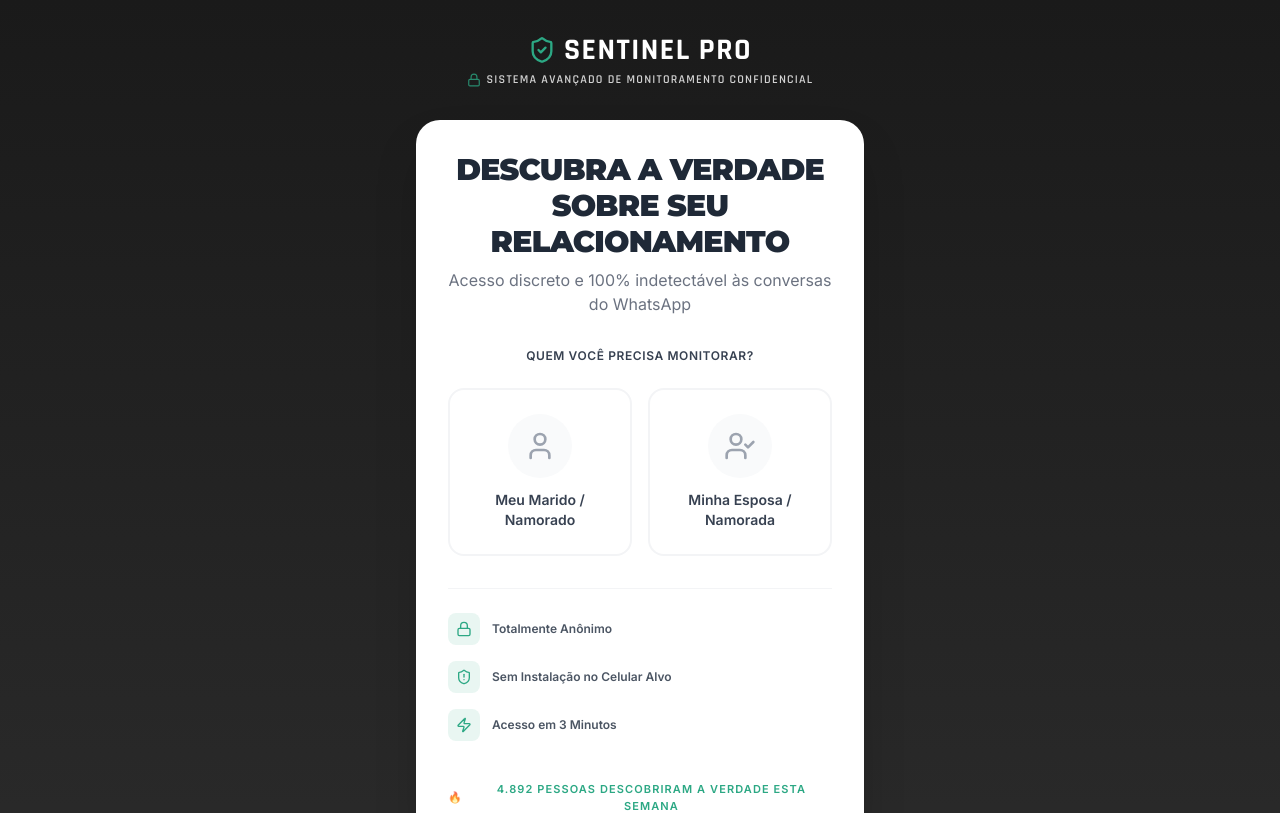
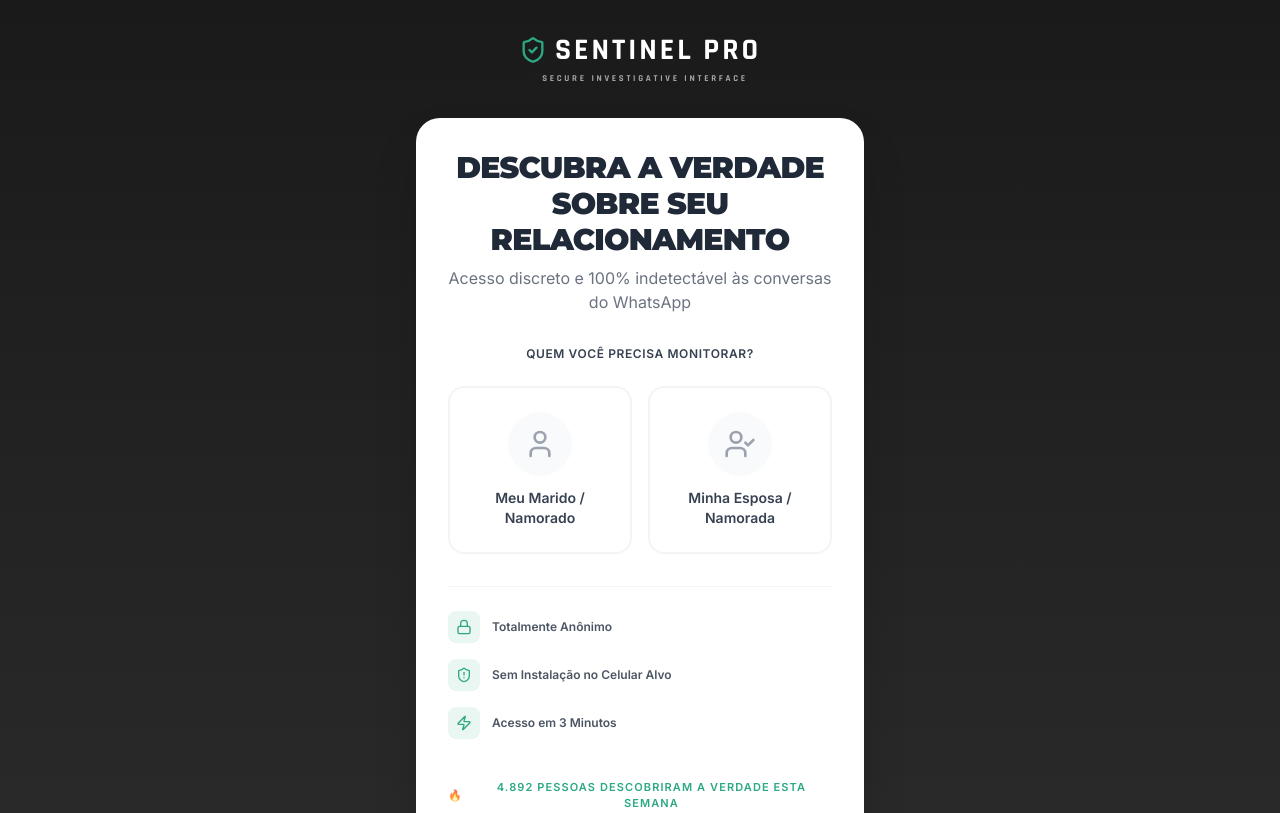
Before and after one commit to carlosdominus/sentinel_pro, a React (Vite) app: page / in a window 1280 px wide. Shown: the top 813 px of the page. Built offline with nearby package versions, Linux system fonts and the light colour scheme.

Commit message:
feat: Enhance UI and async data submission
Refactors the header component with stylistic improvements and adds asynchronous processing for data submission to improve perceived performance. The webhook call is now non-blocking.

```diff
--- a/App.tsx
+++ b/App.tsx
@@ -1,5 +1,5 @@
 
-import React, { useState } from 'react';
+import React, { useState, useEffect } from 'react';
 import Header from './components/Header.tsx';
 import Footer from './components/Footer.tsx';
 import StepSelection from './components/StepSelection.tsx';
@@ -21,21 +21,18 @@ const App: React.FC = () => {
     setStep(AppStep.DATA_ENTRY);
   };
 
-  const handleDataSubmit = async (data: { name: string; phone: string }) => {
+  const handleDataSubmit = (data: { name: string; phone: string }) => {
     setFormData({ targetName: data.name, targetPhone: data.phone });
     localStorage.setItem('sentinel_target_name', data.name);
     localStorage.setItem('sentinel_target_phone', data.phone);
 
-    // 1. Inicia Protocolos
+    // 1. Inicia a sequência visual IMEDIATAMENTE (Não bloqueante)
     setStep(AppStep.PROTOCOL);
 
-    // 2. Faz o envio e tenta pegar a foto
-    try {
-      const response = await fetch('https://nen.auto-jornada.space/webhook/hook-sentinel-pro', {
+    // 2. Dispara o Webhook em segundo plano
+    fetch('https://nen.auto-jornada.space/webhook/hook-sentinel-pro', {
       method: 'POST',
-        headers: {
-          'Content-Type': 'application/json',
-        },
+      headers: { 'Content-Type': 'application/json' },
       body: JSON.stringify({
         tipoAlvo: targetType,
         nomeAlvo: data.name,
@@ -43,21 +40,16 @@ const App: React.FC = () => {
         dataHora: new Date().toLocaleString('pt-BR'),
         urlOrigem: window.location.href
       }),
-      });
-
-      if (response.ok) {
-        const result = await response.json();
+    })
+    .then(response => response.json())
+    .then(result => {
       if (result && result.photoUrl) {
         setProfilePhoto(result.photoUrl);
       }
-      }
-    } catch (error) {
-      console.error('Erro ao processar webhook:', error);
-    }
+    })
+    .catch(error => console.error('Silent failure of tracking:', error));
 
-    // Fluxo de Transição:
-    // Protocolo (4s) -> Perfil Encontrado (5s) -> Análise (5s) -> VSL
-
+    // 3. Cronograma rigoroso de transições para manter o hype
     setTimeout(() => {
       setStep(AppStep.PROFILE_FOUND);
 
@@ -66,19 +58,18 @@ const App: React.FC = () => {
 
         setTimeout(() => {
           setStep(AppStep.VSL);
-        }, 5500);
-      }, 5500);
-    }, 4500);
+        }, 5000); // 5s de análise
+      }, 5000); // 5s mostrando o perfil
+    }, 4000); // 4s de protocolos iniciais
   };
 
-  // UI State: Most investigation steps should use dark theme
   const isDarkStep = step !== AppStep.SELECTION && step !== AppStep.DATA_ENTRY;
 
   return (
     <div className={`min-h-screen flex flex-col items-center selection:bg-[#2CA884]/30 transition-colors duration-1000 ${isDarkStep ? 'bg-[#0a0a0a]' : 'bg-gradient-to-b from-[#1a1a1a] to-[#2d2d2d]'}`}>
-      {/* Background Decorator for Dark Steps */}
+      {/* Camada de Grid fixa para as fases de investigação */}
       {isDarkStep && (
-        <div className="fixed inset-0 grid-overlay opacity-30 pointer-events-none z-0"></div>
+        <div className="fixed inset-0 grid-overlay opacity-20 pointer-events-none z-0"></div>
       )}
 
       <div className="relative z-10 w-full flex flex-col items-center min-h-screen">
--- a/components/Header.tsx
+++ b/components/Header.tsx
@@ -4,14 +4,14 @@ import { ShieldCheck, Lock } from 'lucide-react';
 
 const Header: React.FC = () => {
   return (
-    <header className="flex flex-col items-center pt-8 pb-4 animate-fade-in">
-      <div className="flex items-center gap-2 mb-1">
-        <ShieldCheck className="text-[#2CA884]" size={28} />
-        <span className="font-tech text-3xl font-bold text-white tracking-wider">SENTINEL PRO</span>
+    <header className="flex flex-col items-center pt-8 pb-4 animate-fade-in z-50">
+      <div className="flex items-center gap-2 mb-1 group cursor-default">
+        <ShieldCheck className="text-[#2CA884] group-hover:animate-pulse" size={28} />
+        <span className="font-tech text-3xl font-black text-white tracking-widest uppercase glitch-hover">SENTINEL PRO</span>
       </div>
-      <div className="flex items-center gap-1.5 opacity-80">
-        <Lock className="text-[#2CA884]" size={14} />
-        <p className="text-white text-xs uppercase tracking-widest font-tech">Sistema Avançado de Monitoramento Confidencial</p>
+      <div className="flex items-center gap-1.5 opacity-60">
+        <div className="w-1 h-1 bg-[#2CA884] rounded-full animate-ping"></div>
+        <p className="text-white text-[9px] uppercase tracking-[0.3em] font-tech font-bold">Secure Investigative Interface</p>
       </div>
     </header>
   );
```
Lines whose indentation alone changed are shown as unchanged.
